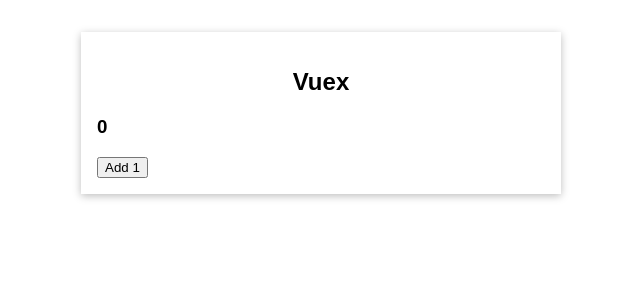
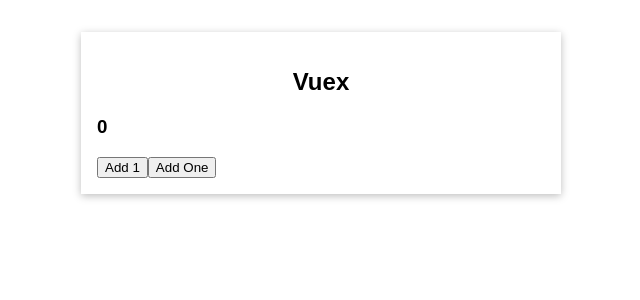
Before and after one commit to Alexinoo/Vuex, a Vue app: page / in a window 1280 px wide. Shown: the top 300 px of the page, without its empty margins (319-959 px from the left). Built offline with nearby package versions, Linux system fonts and the light colour scheme.

Commit message:
Trigger mutations by calling them inside the component methods

```diff
--- a/src/App.vue
+++ b/src/App.vue
@@ -1,4 +1,4 @@
-<!-- 2. Connecting Components to State
+<!-- 3. Connecting Components to State
 ================================
 
 -Then we use $store.state.counter to access the value of our counter
@@ -36,21 +36,24 @@
   <base-container title="Vuex">
     <the-counter></the-counter>
     <button @click="addOne">Add 1</button>
+    <change-counter></change-counter>
   </base-container>
 </template>
 
 <script>
 import BaseContainer from './components/BaseContainer.vue';
 import TheCounter from './components/TheCounter.vue'
+import ChangeCounter from './components/ChangeCounter.vue';
 
 export default {
   components: {
     BaseContainer,
-    TheCounter
+    TheCounter,
+    ChangeCounter,
   },
   methods : {
     addOne(){
-      this.$store.state.counter++
+        this.$store.commit('increment')
     }
   }
 };
--- /dev/null
+++ b/src/components/ChangeCounter.vue
@@ -0,0 +1,16 @@
+<template>
+    <button @click="addOne">Add One </button>
+</template>
+
+<script>
+
+export default {
+
+    methods : {
+        addOne(){
+
+            this.$store.commit('increment')
+        }
+    }
+}
+</script>
```
